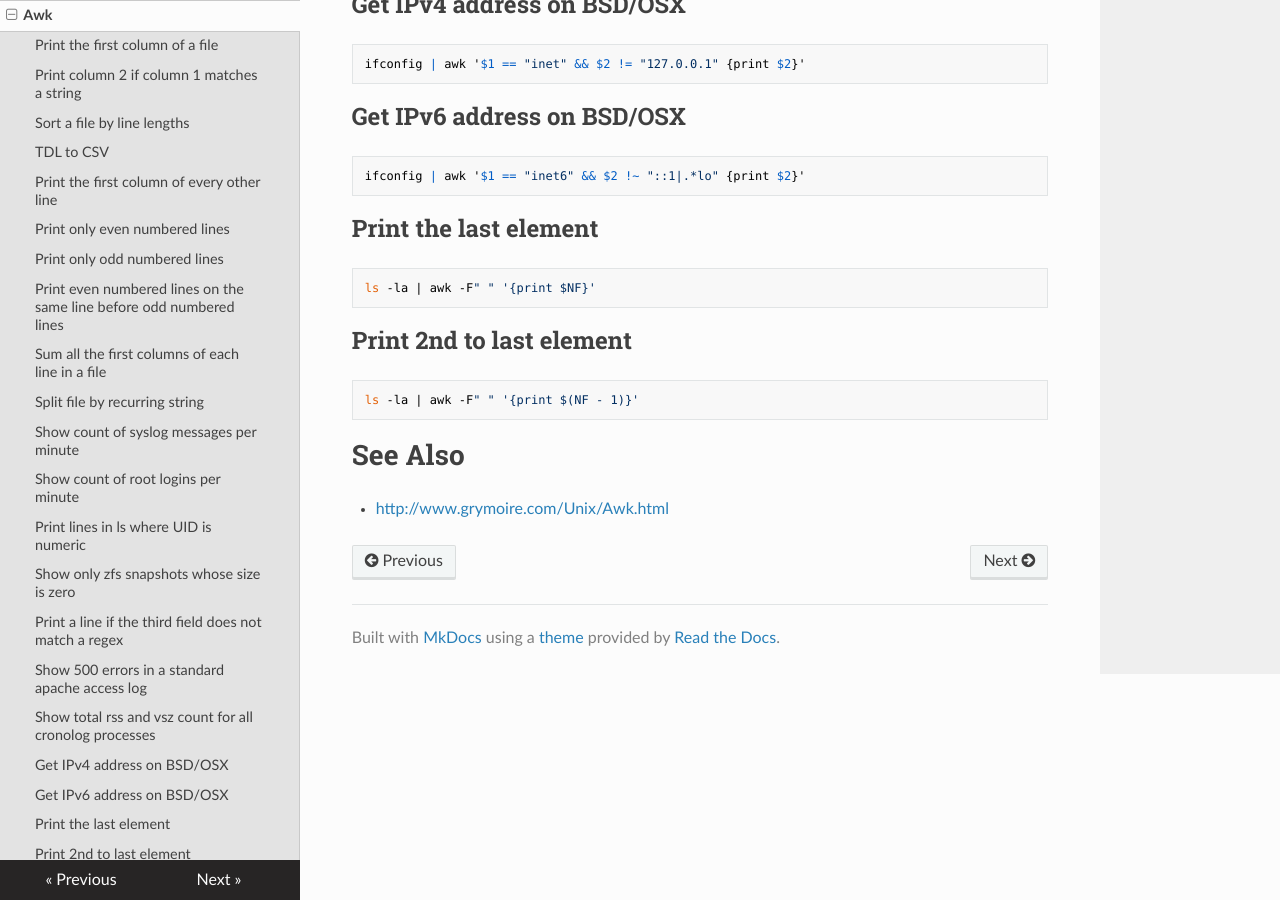
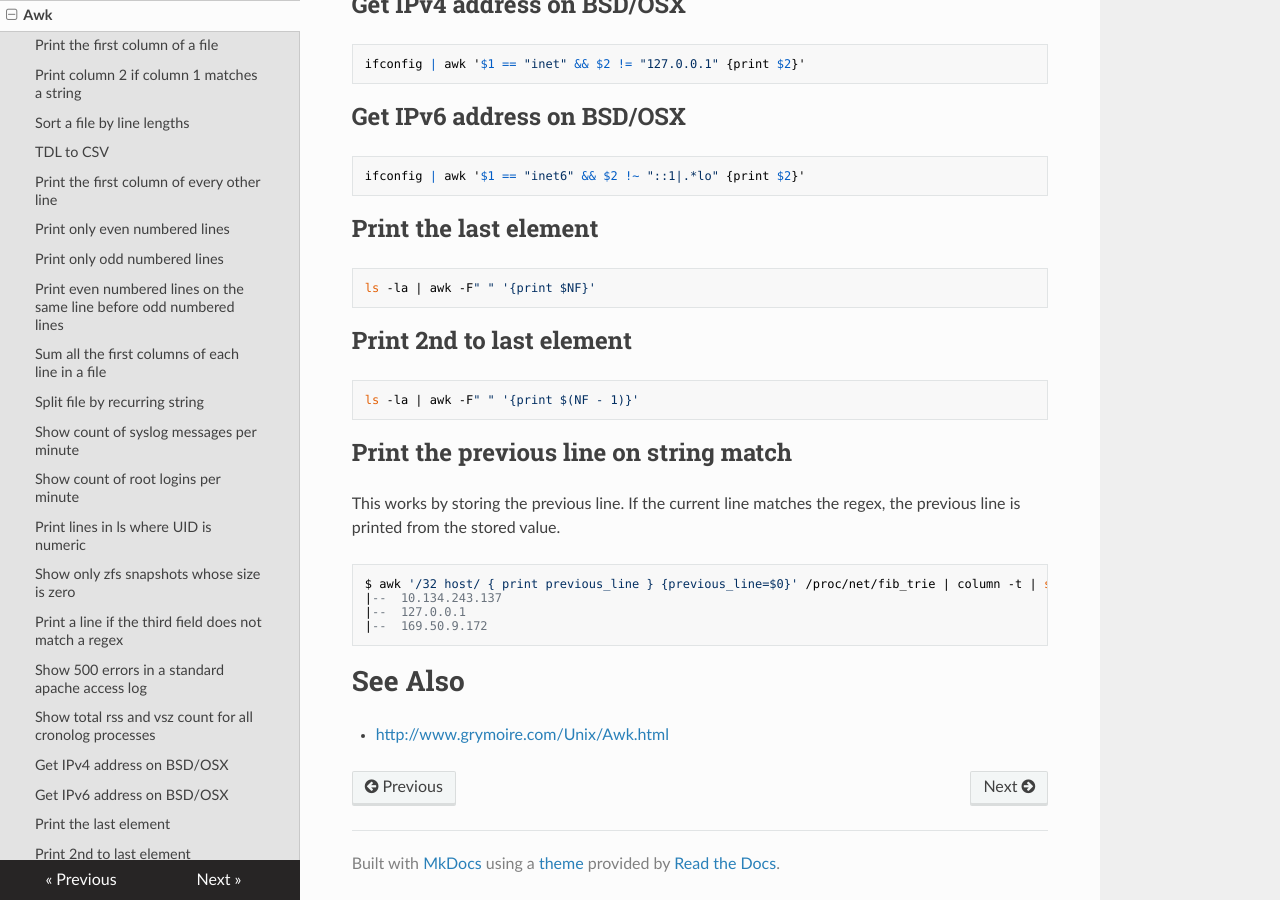
Before and after one commit to lando-cal/tech-notes, an MkDocs documentation site: the page built from docs/awk.md, in a window 1280 px wide and 900 px high, scrolled down 2377 px. Built offline with MkDocs 1.6.1, drawn with Linux system fonts in a browser that asks for light colours; nearby versions of some CDN libraries.

Commit message:
Add previous line

````diff
--- a/docs/awk.md
+++ b/docs/awk.md
@@ -137,6 +137,17 @@ ls -la | awk -F" " '{print $NF}'
 ls -la | awk -F" " '{print $(NF - 1)}'
 ```
 
+## Print the previous line on string match
+
+This works by storing the previous line. If the current line matches the regex, the previous line is printed from the stored value.
+
+```
+$ awk '/32 host/ { print previous_line } {previous_line=$0}' /proc/net/fib_trie | column -t | sort -u
+|--  10.134.243.137
+|--  127.0.0.1
+|--  169.50.9.172
+```
+
 # See Also
 
 - <http://www.grymoire.com/Unix/Awk.html>
````
